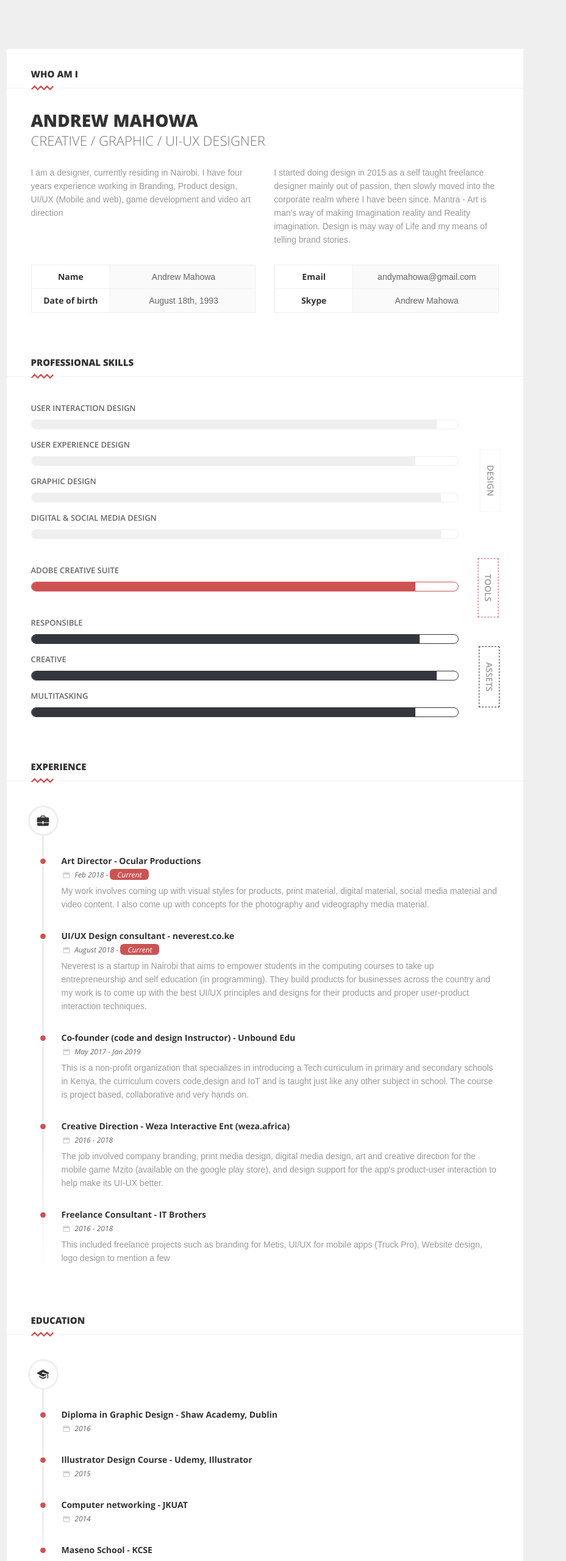
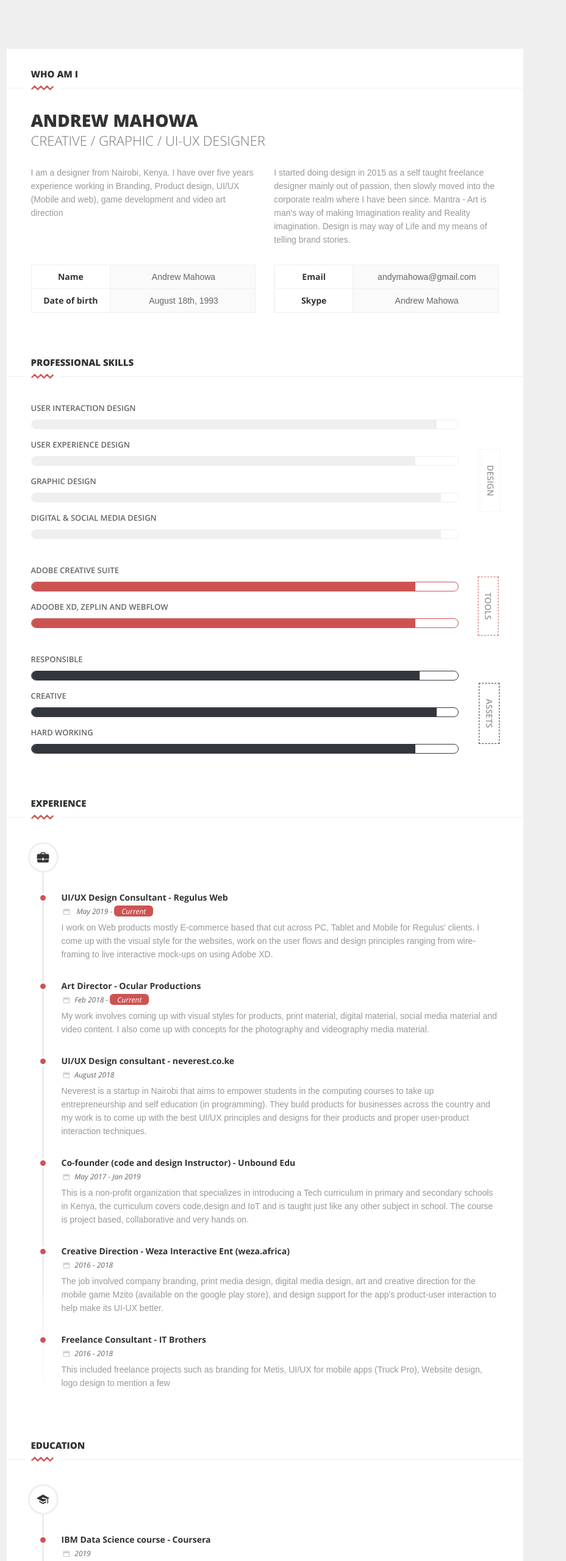
Before and after one commit to Andymahowa/andymahowa.github.io, a plain HTML site: page index.html in a window 1280 px wide. Shown: the top 2560 px of the page at 61% size, 352-1280 px from the left. Drawn offline with Linux system fonts and the light colour scheme; some packages are replaced by stand-ins of ours.

Commit message:
Update index.html

```diff
--- a/index.html
+++ b/index.html
@@ -176,7 +176,7 @@
 							<!--Row-->
 							<div class="row">
 								<div class="col-md-6">
-									<p>I am a designer, currently residing in Nairobi. I have four years experience working in Branding, Product design, UI/UX (Mobile and web), game development and video art direction </p>
+									<p>I am a designer from Nairobi, Kenya. I have over five years experience working in Branding, Product design, UI/UX (Mobile and web), game development and video art direction </p>
 								</div>
 
 
@@ -360,6 +360,14 @@
 												<ul class="skills-list clearfix">
 												<li>
 													<h4>Adobe Creative Suite</h4>
+													<div class="progress">
+													<div class="percentage">
+													90%
+													</div>
+													</div>
+												</li>
+												<li>
+													<h4>Adoobe XD, Zeplin and Webflow</h4>
 													<div class="progress">
 													<div class="percentage">
 													90%
@@ -425,7 +433,7 @@
 															</div>
 													</li>
 													<li>
-														<h4>Multitasking</h4>
+														<h4>Hard working</h4>
 															<div class="progress">
 															<div class="percentage">
 															90%
@@ -513,6 +521,16 @@
 												<!--Experience holder-->
 												<div class="exp-holder margTop">
 
+												<!--Experience-->
+												<div class="exp">
+												<div class="hgroup" >
+													<h4>UI/UX Design Consultant - Regulus Web </h4>
+													<h6><i class="icon-calendar"></i> May 2019 - <span class="current">Current</span></h6>
+												</div>
+												<p>I work on Web products mostly E-commerce based that cut across PC, Tablet and Mobile for Regulus' clients. I come up with the visual style for the websites, work on the user flows and design principles ranging from wire-framing to live interactive mock-ups on using Adobe XD.</p>
+												</div>
+												<!--End experience-->
+
 
 												<!--Experience-->
 												<div class="exp">
@@ -530,7 +548,7 @@
 												<div class="exp">
 												<div class="hgroup" >
 													<h4>UI/UX Design consultant - neverest.co.ke </h4>
-													<h6><i class="icon-calendar"></i>August 2018 - <span class="current">Current</span></h6>
+													<h6><i class="icon-calendar"></i>August 2018 </h6>
 												</div>
 													<p>Neverest is a startup in Nairobi that aims to empower students in the computing courses to take up entrepreneurship and self education (in programming). They build products for businesses across the country and my work is to come up with the best UI/UX principles and designs for their products and proper user-product interaction techniques.</p>
 												</div>
@@ -635,6 +653,16 @@
 													<!--Experience holder-->
 													<div class="exp-holder margTop">
 
+													<!--Experience-->
+													<div class="exp">
+													<div class="hgroup" >
+														<h4>IBM Data Science course - Coursera </h4>
+														<h6><i class="icon-calendar"></i>2019</h6>
+													</div>
+
+													</div>
+													<!--End experience-->
+
 
 													<!--Experience-->
 													<div class="exp">
@@ -742,7 +770,7 @@
 												</div>
 
 												<div class="det">
-												<h3>Company Branding</h3>
+												<h3>UI/UX</h3>
 
 											</div>
 
@@ -755,7 +783,7 @@
 												</div>
 
 												<div class="det">
-												<h3>Print Media</h3>
+												<h3>Graphic design</h3>
 
 											</div>
 
@@ -769,7 +797,7 @@
 												</div>
 
 												<div class="det">
-												<h3>Marketing</h3>
+												<h3>Marketing analytics</h3>
 
 											</div>
 
```
